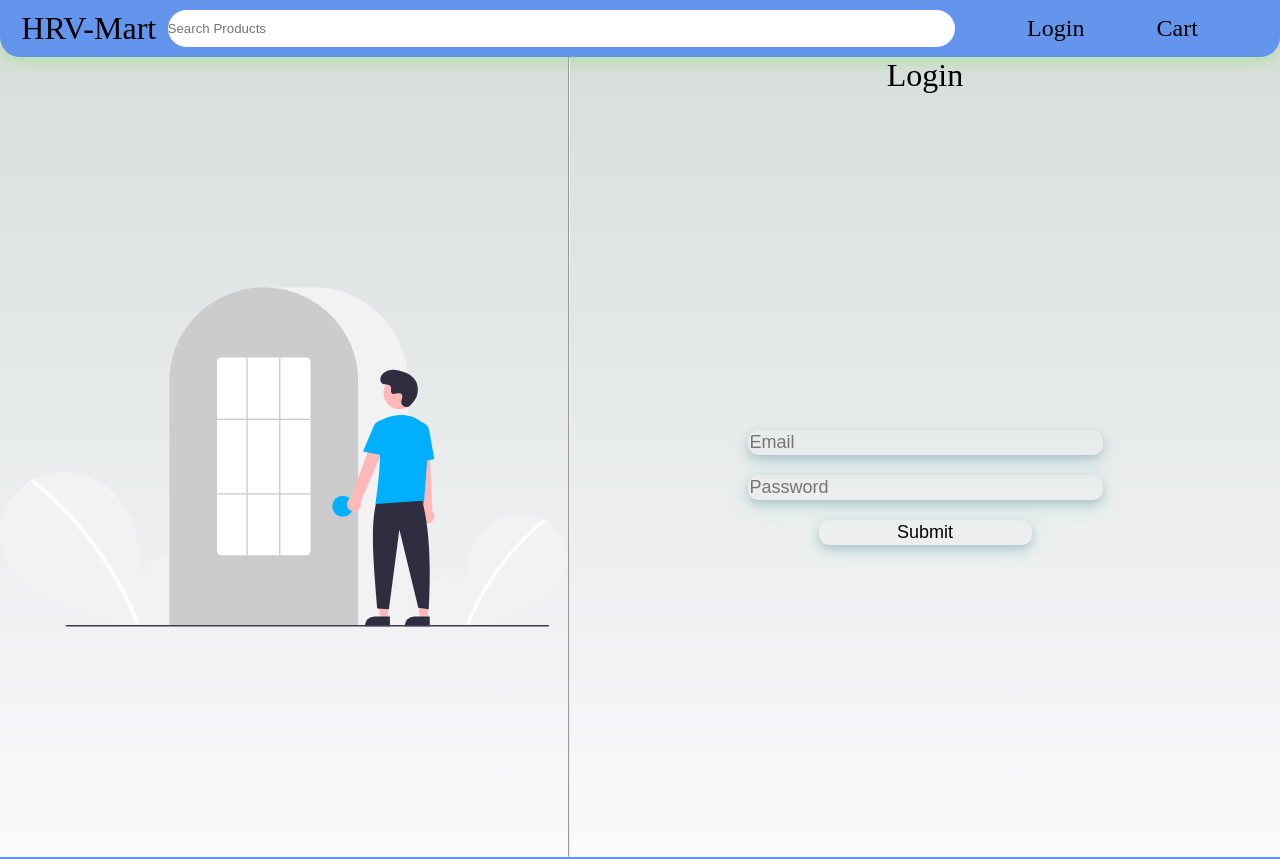
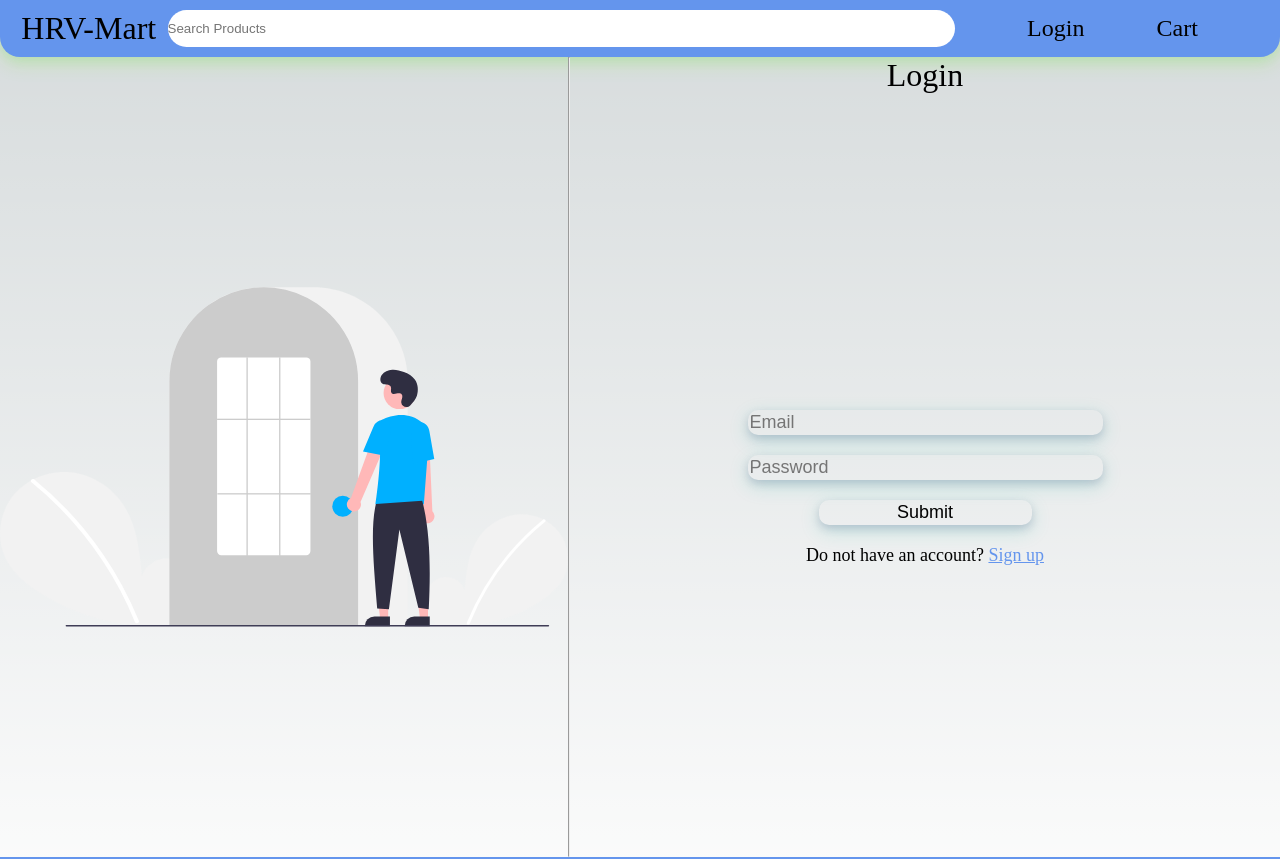
Before and after one commit to HRV-Mart/HRV-Mart, a Next.js app: page /login in a window 1280 px wide. Shown: the top 859 px of the page. Built offline with nearby package versions, Linux system fonts and the light colour scheme.

Commit message:
Minopr change

```diff
--- a/src/pages/login.js
+++ b/src/pages/login.js
@@ -1,8 +1,9 @@
 import styles from '@/styles/Login.module.css'
 import {postRequest} from "@/service/network/network";
 import {useState} from "react";
-import {logError, logMessage} from "@/service/logging/logging";
+import {logError} from "@/service/logging/logging";
 import Router from "next/router";
+import Link from "next/link";
 export default function Login() {
     const [email, setEmail] = useState("");
     const [password, setPassword] = useState("");
@@ -37,6 +38,12 @@ export default function Login() {
                     <button className={styles.button} onClick={()=> {login()}}>
                         Submit
                     </button>
+                    <div className={styles.signupMessage}>
+                        Do not have an account? {" "}
+                        <Link href={'/signup'} className={styles.signup}>
+                            Sign up
+                        </Link>
+                    </div>
                     {generateMessage()}
                 </div>
             </div>
--- a/src/styles/Login.module.css
+++ b/src/styles/Login.module.css
@@ -71,3 +71,11 @@
     padding: 10px;
     margin: 10px;
 }
+.signupMessage {
+    margin-top: 20px;
+    font-size: large;
+}
+.signup {
+    text-decoration: underline;
+    color: cornflowerblue;
+}
```
